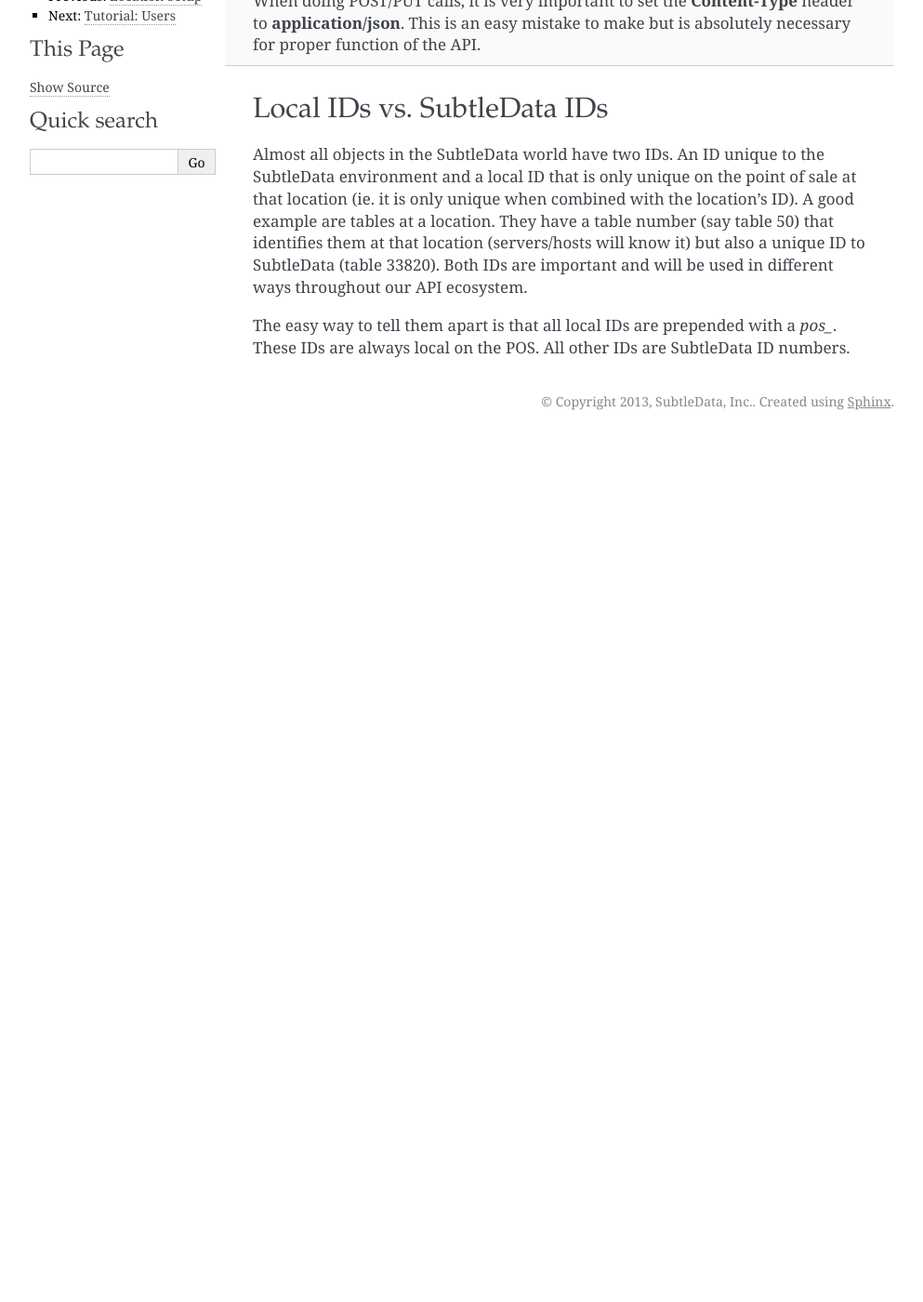
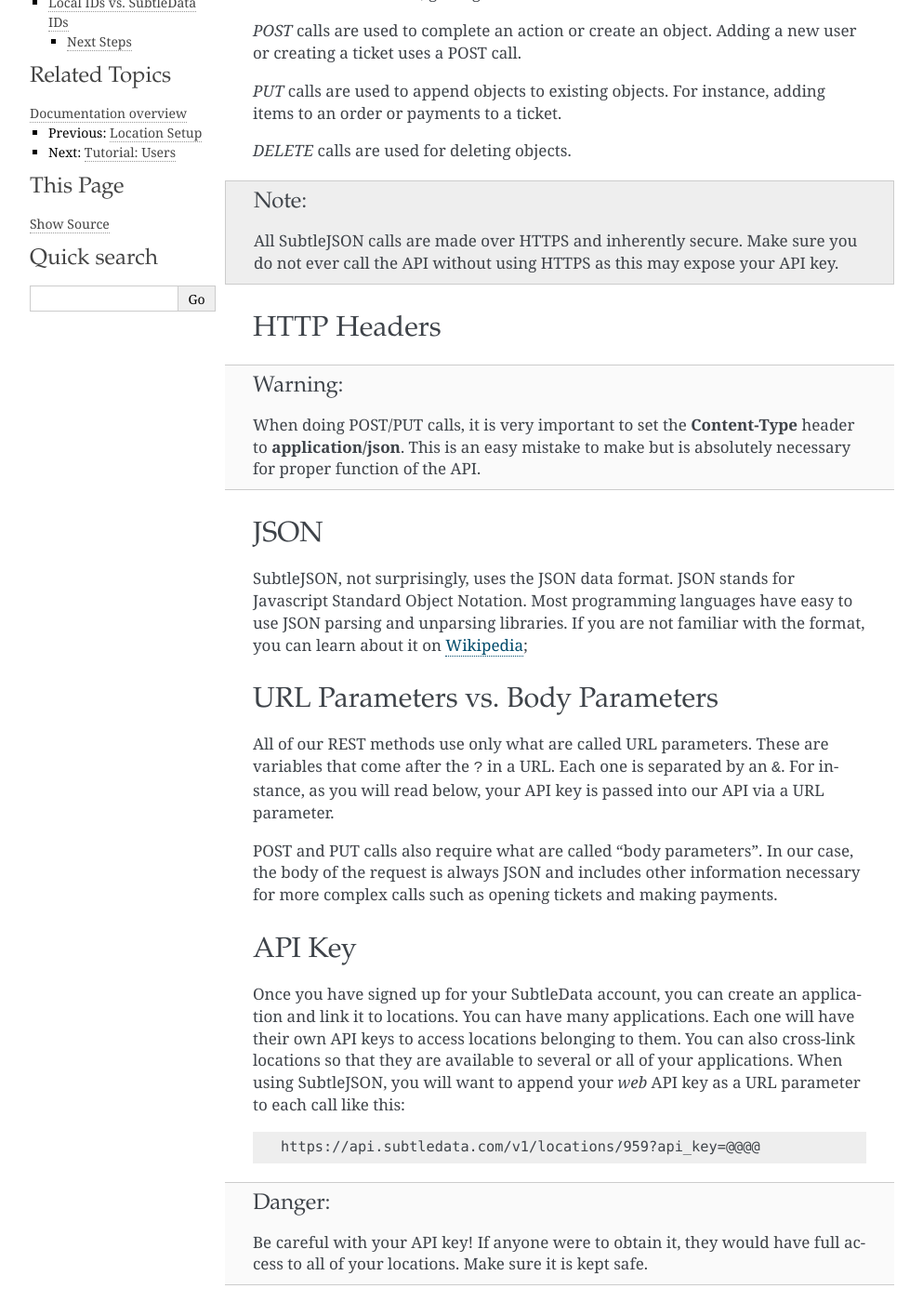
Before and after one commit to subtledata/subtledata_docs, a Sphinx documentation site: the page built from source/tutorial/basics.rst, in a window 1280 px wide and 1400 px high, scrolled down 270 px. Shown: the whole window at 93% size, without its empty margins (148-1141 px from the left). Built offline with Sphinx 7.4.7, drawn with Linux system fonts in a browser that asks for light colours; pages that are not in the unit, such as notebooks, are missing from menus; before the commit the page ends 900 px from its top, so only the background shows below that; some of the changed text lies outside the part shown.

Commit message:
More Additions

```diff
--- a/source/api/locations.rst
+++ b/source/api/locations.rst
@@ -2,4 +2,4 @@
 
 Location API
 ============
-Coming Soon
+Full Documentation coming soon.
--- a/source/tutorial/basics.rst
+++ b/source/tutorial/basics.rst
@@ -3,12 +3,57 @@
 Tutorial: Basics
 ================
 
-HTTP Calls
-----------
+HTTP REST
+---------
 
-SubtleJSON uses the GET/POST/PUT/DELETE HTTP calls in a standard fashion.
+SubtleJSON uses the GET/POST/PUT/DELETE HTTP calls in a standard fashion as characterized by the `RESTful`_ standard.
+
+.. _RESTful: http://en.wikipedia.org/wiki/REST
+
+*GET* calls are used to fetch information.  They will not change anything in the database.  For instance, getting a location's details uses a GET call.
+
+*POST* calls are used to complete an action or create an object.  Adding a new user or creating a ticket uses a POST call.
+
+*PUT* calls are used to append objects to existing objects.  For instance, adding items to an order or payments to a ticket.
+
+*DELETE* calls are used for deleting objects.
+
+.. note:: All SubtleJSON calls are made over HTTPS and inherently secure.  Make sure you do not ever call the API without using HTTPS as this may expose your API key.
+
+HTTP Headers
+------------
 
 .. warning:: When doing POST/PUT calls, it is very important to set the **Content-Type** header to **application/json**.  This is an easy mistake to make but is absolutely necessary for proper function of the API.
+
+JSON
+--------
+
+SubtleJSON, not surprisingly, uses the JSON data format.  JSON stands for Javascript Standard Object Notation.  Most programming languages have easy to use JSON parsing and unparsing libraries.  If you are not familiar with the format, you can learn about it on `Wikipedia`_;
+
+.. _Wikipedia: http://en.wikipedia.org/wiki/JSON
+
+URL Parameters vs. Body Parameters
+----------------------------------
+All of our REST methods use only what are called URL parameters.  These are variables that come after the ``?`` in a URL.  Each one is separated by an ``&``.  For instance, as you will read below, your API key is passed into our API via a URL parameter.
+
+POST and PUT calls also require what are called "body parameters".  In our case, the body of the request is always JSON and includes other information necessary for more complex calls such as opening tickets and making payments.
+
+API Key
+-------
+Once you have signed up for your SubtleData account, you can create an application and link it to locations.  You can have many applications.  Each one will have their own API keys to access locations belonging to them.  You can also cross-link locations so that they are available to several or all of your applications.  When using SubtleJSON, you will want to append your *web* API key as a URL parameter to each call like this: ::
+
+    https://api.subtledata.com/v1/locations/959?api_key=@@@@
+
+.. danger:: Be careful with your API key!  If anyone were to obtain it, they would have full access to all of your locations.  Make sure it is kept safe.
+
+Interactive Documentation
+-------------------------
+
+Once you have familiarized yourself with REST and JSON and obtained your SubtleData web key, you can head directly to our `Interactive Documentation`_.  There, you can enter your API key and immediately start using all of SubtleJSON's endpoints.  Many GET calls have simple to use forms that will allow you to quickly experiment with our API and see immediate results.  POST/PUT calls require an HTTP JSON body which you can also create on the site.
+
+.. tip:: If you tap on "Model Schema" next to the final object presented in the form for a POST/PUT call, you can see what the format should be and copy it into the form for easy editing.
+
+.. _Interactive Documentation: http://developers.subtledata.com/api/
 
 Local IDs vs. SubtleData IDs
 ----------------------------
@@ -16,3 +61,8 @@
 Almost all objects in the SubtleData world have two IDs.  An ID unique to the SubtleData environment and a local ID that is only unique on the point of sale at that location (ie. it is only unique when combined with the location's ID).  A good example are tables at a location.  They have a table number (say table 50) that identifies them at that location (servers/hosts will know it) but also a unique ID to SubtleData (table 33820).  Both IDs are important and will be used in different ways throughout our API ecosystem.
 
 The easy way to tell them apart is that all local IDs are prepended with a `pos_`.  These IDs are always local on the POS.  All other IDs are SubtleData ID numbers.
+
+Next Steps
+^^^^^^^^^^
+
+Next, check out: :ref:`tutorial_users`.
```
Also changed, not shown: source/setup.rst (+8 -1 lines), source/tutorial/orders.rst (+7 -0 lines).
